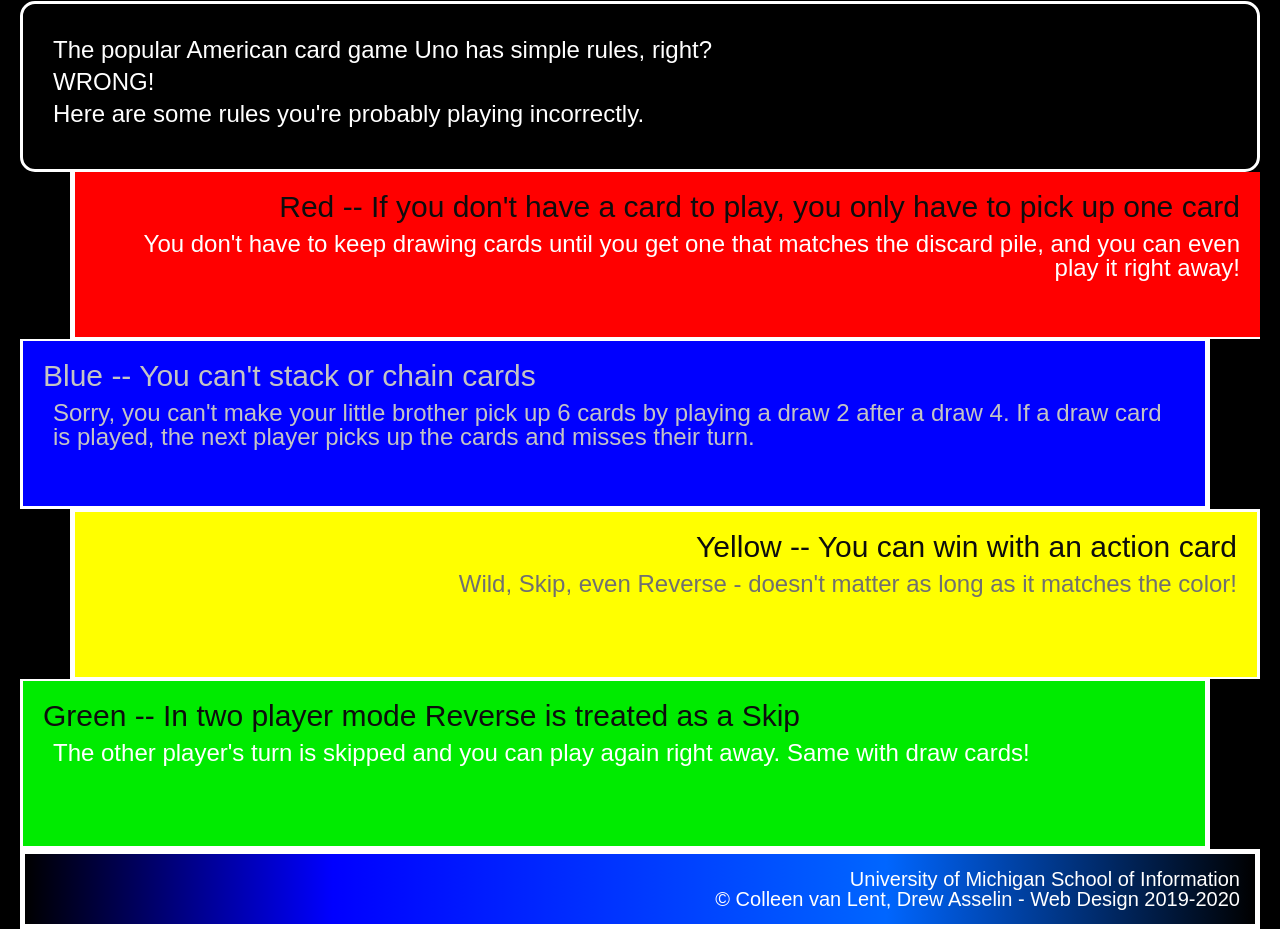
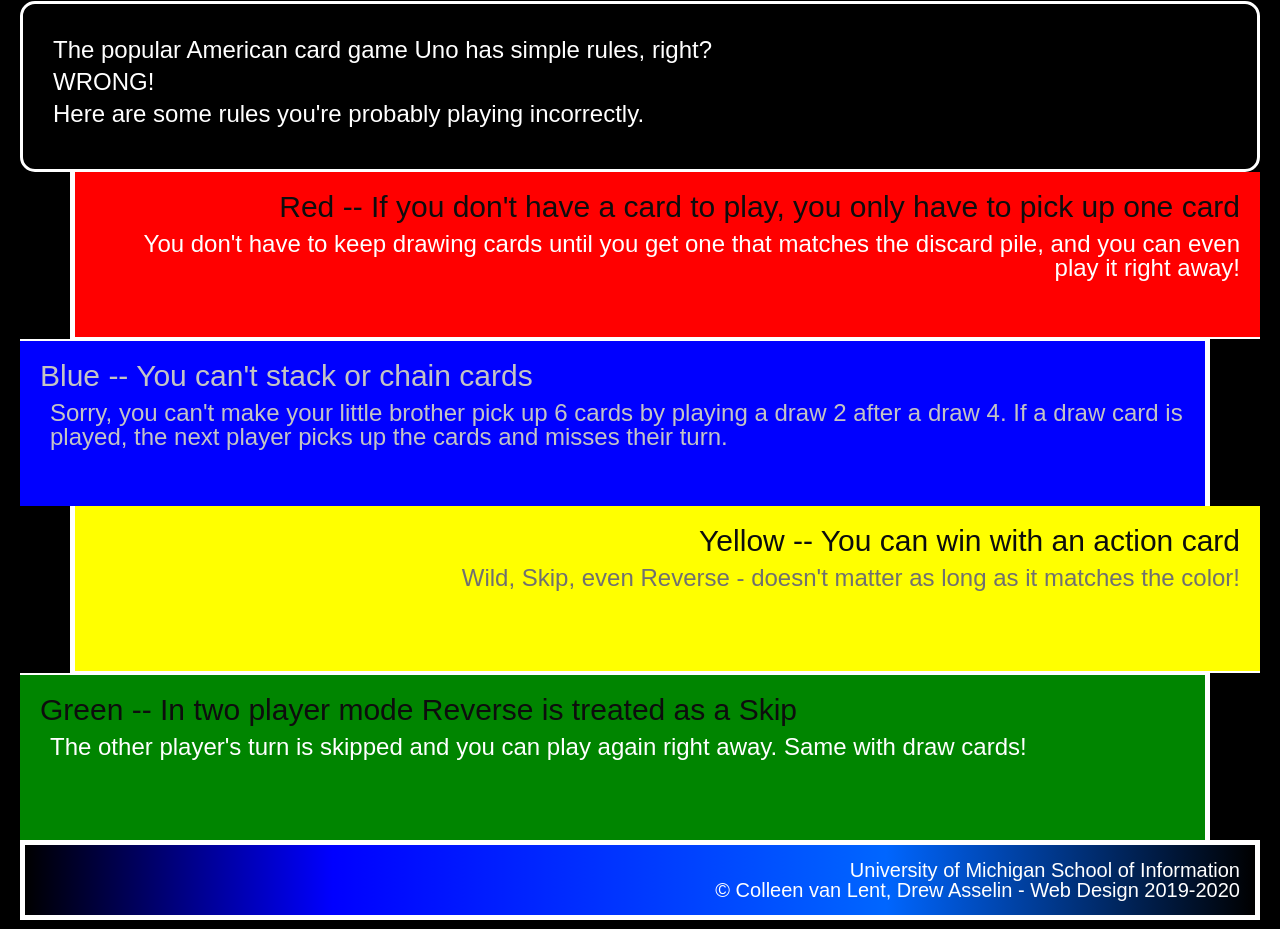
Before and after one commit to colinacassidy/hw3-2022, a plain HTML site: page index.html in a window 1280 px wide. Shown: the part 327-1256 px from the top of the page. Drawn offline with Linux system fonts and the light colour scheme.

Commit message:
Add files via upload

```diff
--- a/css/style.css
+++ b/css/style.css
@@ -60,6 +60,8 @@
     margin-right: 50px;
     border-right-width: 5px;
     border-top-width: 2px;
+    border-bottom-width: 0px;
+    border-left-width: 0px;
 }
 
 .blue h2, .blue p {
@@ -72,15 +74,19 @@
     margin-left: 50px;
     border-bottom-width: 2px;
     border-left-width: 5px;
+    border-top-width: 0px;
+    border-right-width: 0px;
     color: #707070;
 }
 
 .green {
-    background-color: #00EB00;
+    background-color: #008500;
     text-align: left;
     margin-right: 50px;
     border-right-width: 5px;
     border-top-width:2px;
+    border-left-width: 0px;
+    border-bottom-width:0px;
 }
 
 footer {
@@ -95,4 +101,5 @@
     padding-right: 15px;
     padding-top: 15px;
     padding-bottom:15px;
+    padding-left: 0px;
 }
```
